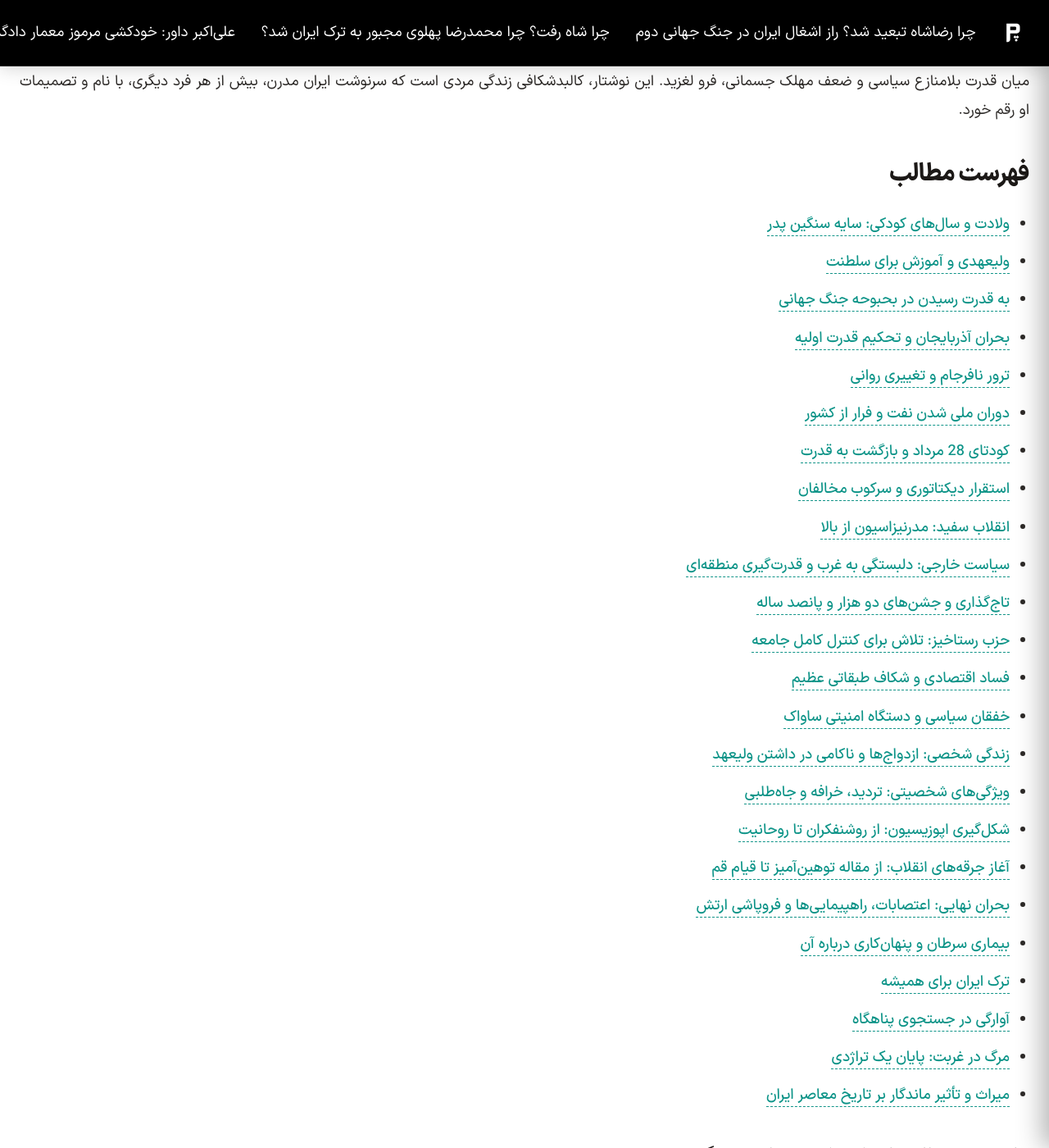
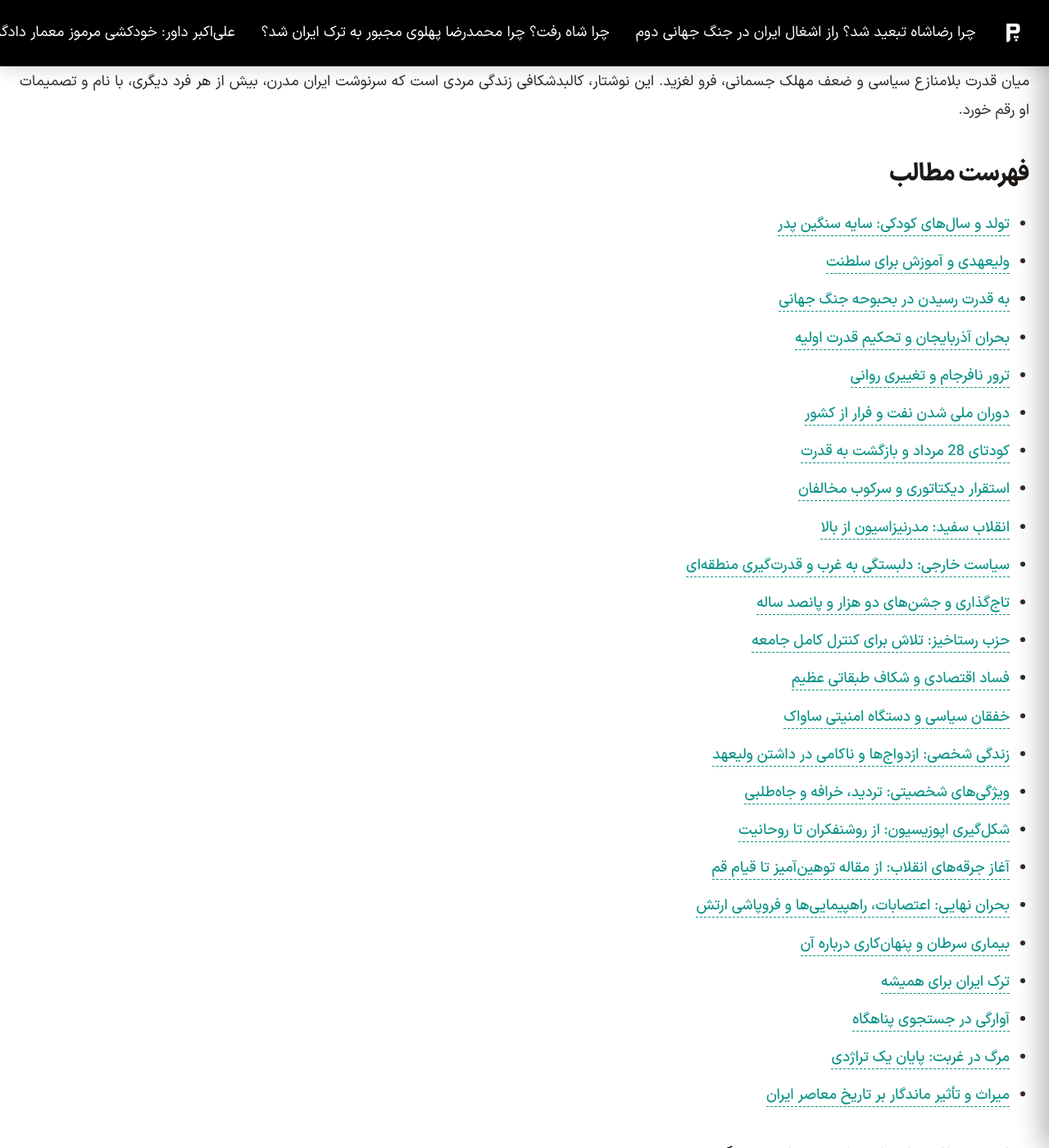
Before and after one commit to darkblog/darkblog.github.io, a Jekyll site: the page built from _posts/2026-7-1-mohammadreza-pahlavi.md, in a window 1280 px wide and 1400 px high, scrolled down 1969 px. Shown: the whole window at 82% size. Built offline with Jekyll 4.4.1, drawn with Linux system fonts in a browser that asks for light colours; some of the changed text lies outside the part shown.

Commit message:
Update 2026-7-1-mohammadreza-pahlavi.md

```diff
--- a/_posts/2026-7-1-mohammadreza-pahlavi.md
+++ b/_posts/2026-7-1-mohammadreza-pahlavi.md
@@ -8,7 +8,7 @@
 
 ## فهرست مطالب
 
-- [ولادت و سال‌های کودکی: سایه سنگین پدر](#ولادت-و-سال‌های-کودکی-سایه-سنگین-پدر)
+- [تولد و سال‌های کودکی: سایه سنگین پدر](#تولد-و-سال‌های-کودکی-سایه-سنگین-پدر)
 - [ولیعهدی و آموزش برای سلطنت](#ولیعهدی-و-آموزش-برای-سلطنت)
 - [به قدرت رسیدن در بحبوحه جنگ جهانی](#به-قدرت-رسیدن-در-بحر-و-جهان-جنگی)
 - [بحران آذربایجان و تحکیم قدرت اولیه](#بحران-آذربایجان-و-تحکیم-قدرت-اولیه)
@@ -33,7 +33,7 @@
 - [مرگ در غربت: پایان یک تراژدی](#مرگ-در-غربت-پایان-یک-تراژدی)
 - [میراث و تأثیر ماندگار بر تاریخ معاصر ایران](#میراث-و-تأثیر-ماندگار-بر-تاریخ-معاصر-ایران)
 
-## ولادت و سال‌های کودکی: سایه سنگین پدر
+## تولد و سال‌های کودکی: سایه سنگین پدر
 
 **محمدرضا پهلوی** در تاریخ چهارم آبان ۱۲۹۸ خورشیدی در محله سنگلج تهران و در خانه‌ای نسبتاً ساده چشم به جهان گشود. پدرش، **رضاخان میرپنج**، افسری بلندپرواز و خشن در قزاقخانه بود که به تازگی از تبریز به تهران منتقل شده بود و مادرش، **تاج‌الملوک آیرملو**، دختری از اهالی قفقاز بود. کودکی محمدرضا درست در مقطع حساس قدرت‌گیری پدرش سپری شد؛ زمانی که رضاخان از یک فرمانده نظامی، ابتدا به وزارت جنگ و سپس به **نخست‌وزیری** و در نهایت به **سلطنت ایران** رسید. این دوران برای محمدرضا سرشار از تناقض بود: از یک سو، ناگهان خود را در کاخ‌های بزرگ و محاصره خدم و حشم دید و از سوی دیگر، تحت نظم و تربیت آهنین و گاه بی‌رحمانه پدری قرار داشت که هیچ نقطه ضعفی را تحمل نمی‌کرد. رابطه او با پدرش، ترکیبی از **شیفتگی، وحشت و حقارت** بود. رضاشاه او را موجودی ضعیف و بزدل می‌پنداشت و همین حس تحقیر، تأثیری مادام‌العمر بر روان محمدرضا گذاشت. او در انظار عمومی، پسری رنگ‌پریده و لاغر بود که برخلاف پدر تنومند و پرابهتش، دچار **لکنت زبان** و ترسویی بود. رضاشاه برای از بین بردن این ضعف، او را از آغوش گرم مادر و خواهرانش جدا کرد و به یک مدرسه نظامی ویژه فرستاد تا به زعم خودش، از او «مرد» بسازد. این جدایی عاطفی و فشار روانی دائمی، بذرهای **تردید، انزوا و در عین حال، میل سیری‌ناپذیر به اثبات قدرت** را در وجود پسر کاشت.
 
```
